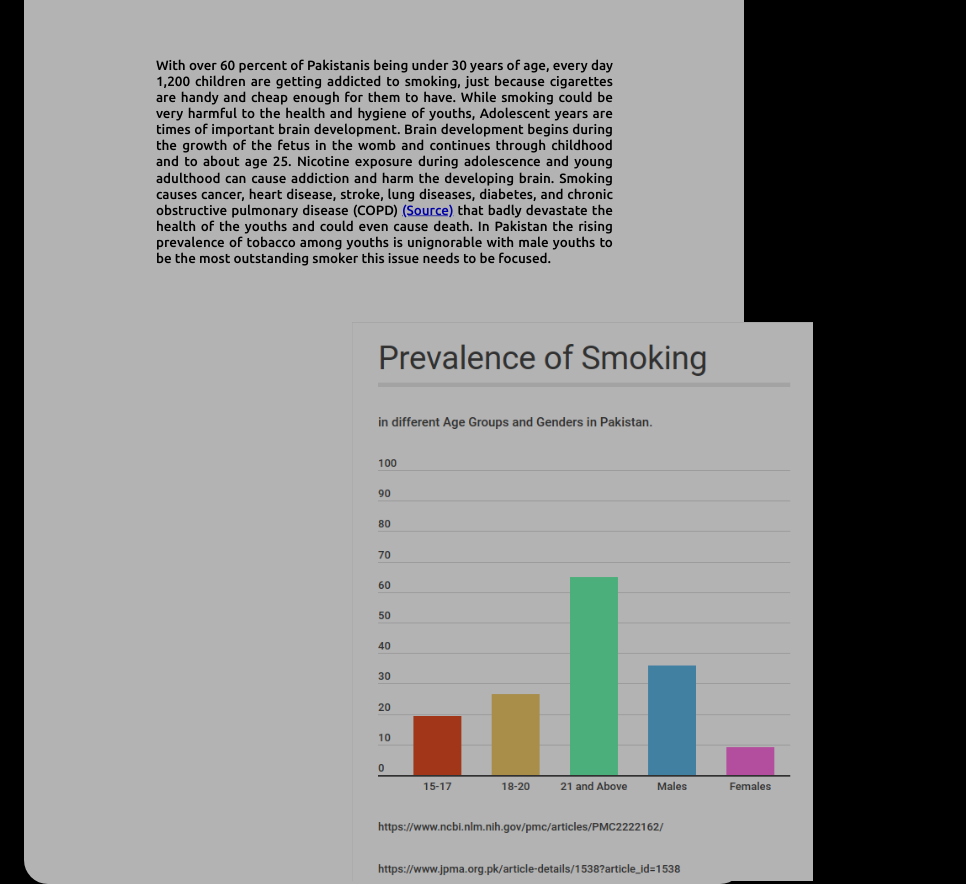
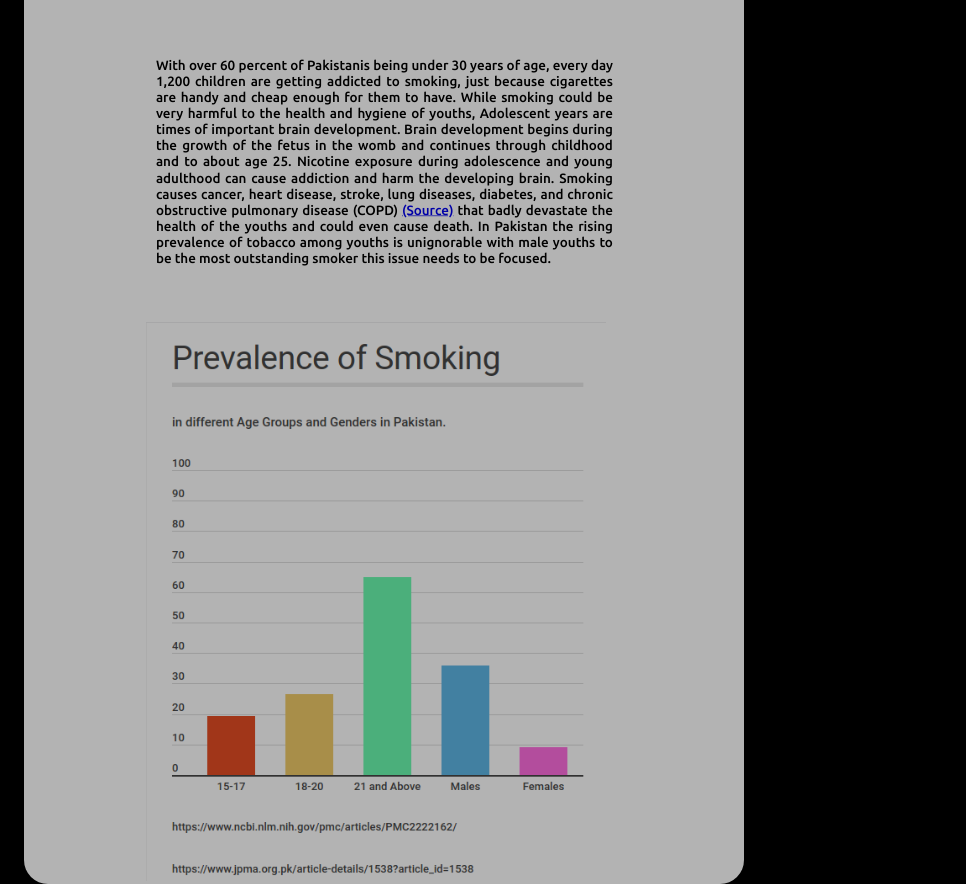
Before and after one commit to stopsmokingngo/stopsmokingngo.github.io, a plain HTML site: page index.html in a window 768 px wide. Shown: the part 944-1828 px from the top of the page, 966 px wide, since content can reach past the window. Drawn offline with nearby package versions, Linux system fonts and the light colour scheme.

Commit message:
Add files via upload

```diff
--- a/style.css
+++ b/style.css
@@ -433,13 +433,15 @@ h3{
         grid-row: 5;
         /* width: 60vw; */
         /* height: 60vw; */
+        margin-left: 20vw;
 
     }
     #graph1 img{
         width: 60vw;
-        /* height: auto; */
-        padding-left: 20vw;
-        padding-right: 20vw;
+        height: auto;
+        /* padding-left: 20vw; */
+
+
     }
 
 }
```
